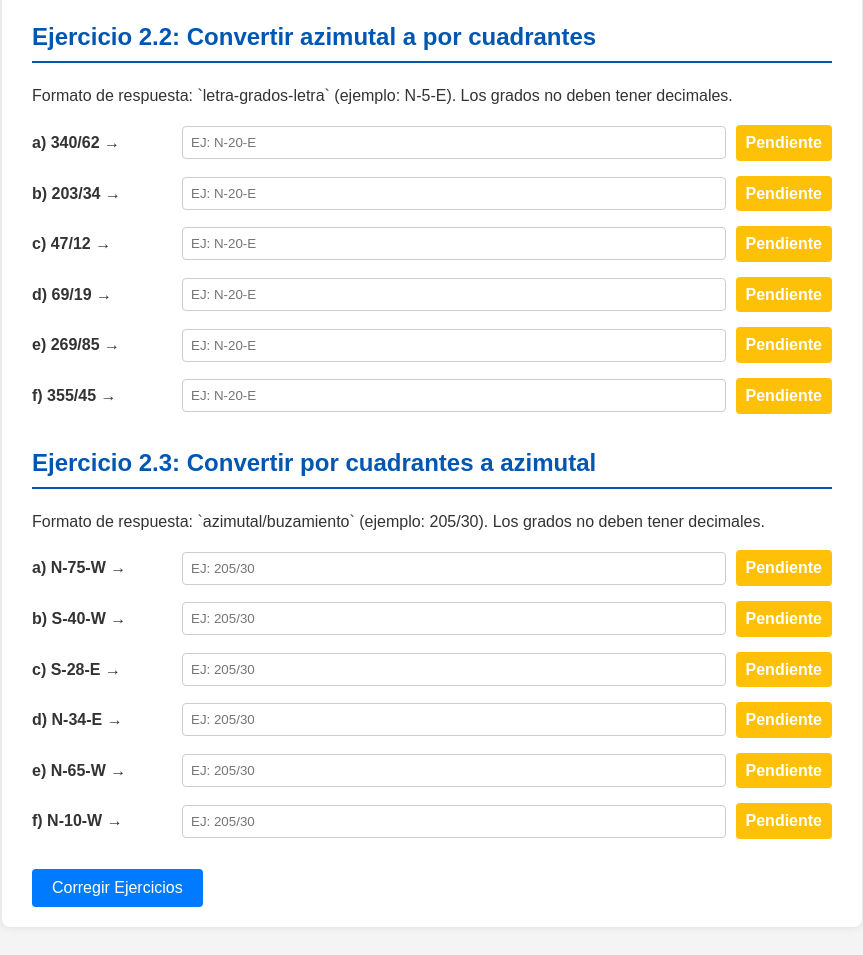
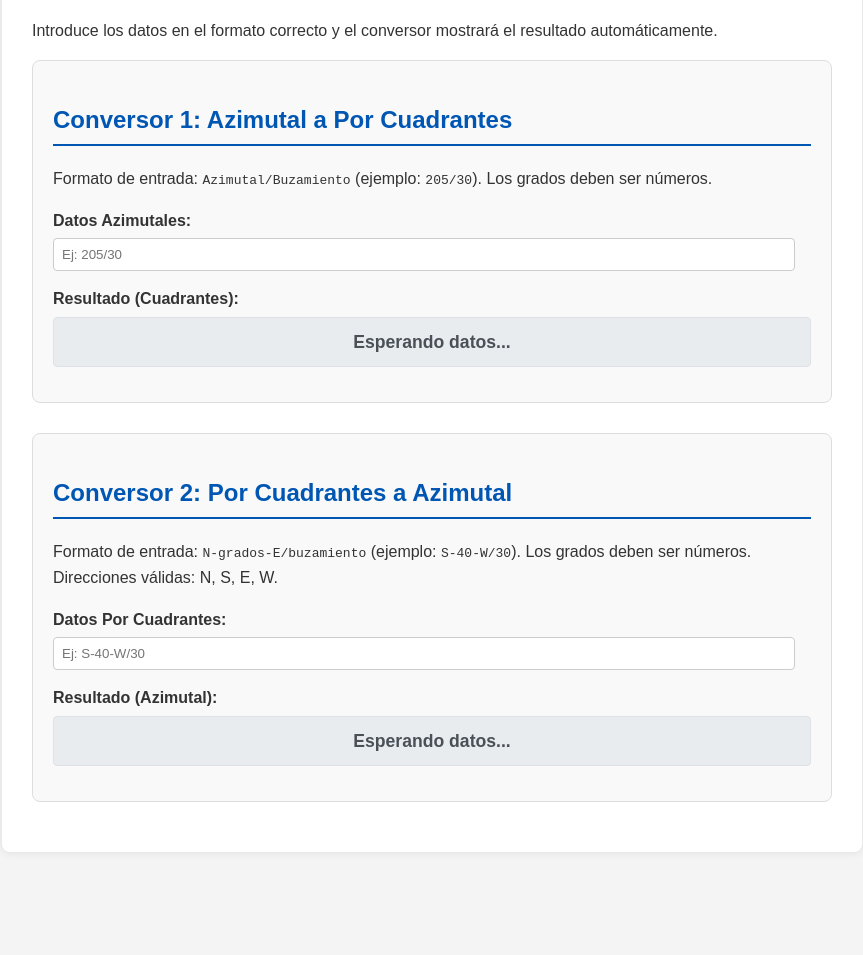
Before and after one commit to Bsebastian37/Cambio-de-notacion-AZIMULAL---POR-CUADRANTES, a plain HTML site: page index.html in a window 1280 px wide. Shown: the part 131-1086 px from the top of the page, without its empty margins (208-1071 px from the left). After the commit the page ends 1011 px from the top, so only its background shows below. Drawn offline with Linux system fonts and the light colour scheme.

Commit message:
Update index.html

```diff
--- a/index.html
+++ b/index.html
@@ -3,7 +3,7 @@
 <head>
     <meta charset="UTF-8">
     <meta name="viewport" content="width=device-width, initial-scale=1.0">
-    <title>Corrector de Ejercicios de Rumbos y Azimuts</title>
+    <title>Conversor de Notación Geológica</title>
     <style>
         body {
             font-family: Arial, sans-serif;
@@ -25,200 +25,199 @@
             border-bottom: 2px solid #0056b3;
             padding-bottom: 5px;
         }
-        .exercise-group {
+        .converter-group {
             margin-bottom: 30px;
+            border: 1px solid #ddd;
+            padding: 20px;
+            border-radius: 8px;
+            background-color: #f9f9f9;
         }
-        .exercise-item {
-            display: flex;
-            align-items: center;
+        .input-group {
             margin-bottom: 15px;
         }
-        .exercise-item label {
-            min-width: 150px;
+        .input-group label {
+            display: block;
+            margin-bottom: 5px;
             font-weight: bold;
         }
-        .exercise-item input[type="text"] {
-            flex-grow: 1;
+        .input-group input[type="text"] {
+            width: calc(100% - 16px);
             padding: 8px;
             border: 1px solid #ccc;
             border-radius: 4px;
-            margin-right: 10px;
-            text-transform: uppercase; /* Para manejar las letras N, S, E, W */
+            box-sizing: border-box;
         }
-        .result {
-            padding: 5px 10px;
+        .result-box {
+            background-color: #e9ecef;
+            padding: 10px;
             border-radius: 4px;
-            color: #fff;
+            border: 1px solid #dee2e6;
+            min-height: 20px;
+            font-size: 1.1em;
             font-weight: bold;
-            min-width: 60px;
+            color: #495057;
             text-align: center;
         }
-        .correct {
-            background-color: #28a745;
-        }
-        .incorrect {
-            background-color: #dc3545;
-        }
-        .pending {
-            background-color: #ffc107;
-        }
-        button {
-            padding: 10px 20px;
-            font-size: 16px;
-            cursor: pointer;
-            border: none;
-            border-radius: 4px;
-            color: #fff;
-            background-color: #007bff;
-        }
-        button:hover {
-            background-color: #0056b3;
+        .error-message {
+            color: #dc3545;
+            font-weight: bold;
+            display: none;
+            margin-top: 5px;
         }
     </style>
 </head>
 <body>
 
 <div class="container">
-    <h1>Autocorrector de Ejercicios</h1>
+    <h1>Conversor de Notación Geológica</h1>
+    <p>Introduce los datos en el formato correcto y el conversor mostrará el resultado automáticamente.</p>
 
-    <div class="exercise-group">
-        <h2>Ejercicio 2.2: Convertir azimutal a por cuadrantes</h2>
-        <p>Formato de respuesta: `letra-grados-letra` (ejemplo: N-5-E). Los grados no deben tener decimales.</p>
+    <div class="converter-group">
+        <h2>Conversor 1: Azimutal a Por Cuadrantes</h2>
+        <p>Formato de entrada: <code>Azimutal/Buzamiento</code> (ejemplo: <code>205/30</code>). Los grados deben ser números.</p>
 
-        <div class="exercise-item">
-            <label for="e22_a">a) 340/62 &rarr;</label>
-            <input type="text" id="e22_a" placeholder="Ej: N-20-E">
-            <span id="result_e22_a" class="result pending">Pendiente</span>
+        <div class="input-group">
+            <label for="azimuthalInput">Datos Azimutales:</label>
+            <input type="text" id="azimuthalInput" placeholder="Ej: 205/30" oninput="convertAzimuthalToQuadrant()">
         </div>
-        <div class="exercise-item">
-            <label for="e22_b">b) 203/34 &rarr;</label>
-            <input type="text" id="e22_b" placeholder="Ej: N-20-E">
-            <span id="result_e22_b" class="result pending">Pendiente</span>
+
+        <div class="input-group">
+            <label>Resultado (Cuadrantes):</label>
+            <div id="quadrantResult" class="result-box">Esperando datos...</div>
         </div>
-        <div class="exercise-item">
-            <label for="e22_c">c) 47/12 &rarr;</label>
-            <input type="text" id="e22_c" placeholder="Ej: N-20-E">
-            <span id="result_e22_c" class="result pending">Pendiente</span>
-        </div>
-        <div class="exercise-item">
-            <label for="e22_d">d) 69/19 &rarr;</label>
-            <input type="text" id="e22_d" placeholder="Ej: N-20-E">
-            <span id="result_e22_d" class="result pending">Pendiente</span>
-        </div>
-        <div class="exercise-item">
-            <label for="e22_e">e) 269/85 &rarr;</label>
-            <input type="text" id="e22_e" placeholder="Ej: N-20-E">
-            <span id="result_e22_e" class="result pending">Pendiente</span>
-        </div>
-        <div class="exercise-item">
-            <label for="e22_f">f) 355/45 &rarr;</label>
-            <input type="text" id="e22_f" placeholder="Ej: N-20-E">
-            <span id="result_e22_f" class="result pending">Pendiente</span>
-        </div>
+        <div id="azimuthalError" class="error-message"></div>
     </div>
 
-    <div class="exercise-group">
-        <h2>Ejercicio 2.3: Convertir por cuadrantes a azimutal</h2>
-        <p>Formato de respuesta: `azimutal/buzamiento` (ejemplo: 205/30). Los grados no deben tener decimales.</p>
+    <div class="converter-group">
+        <h2>Conversor 2: Por Cuadrantes a Azimutal</h2>
+        <p>Formato de entrada: <code>N-grados-E/buzamiento</code> (ejemplo: <code>S-40-W/30</code>). Los grados deben ser números. Direcciones válidas: N, S, E, W.</p>
 
-        <div class="exercise-item">
-            <label for="e23_a">a) N-75-W &rarr;</label>
-            <input type="text" id="e23_a" placeholder="Ej: 205/30">
-            <span id="result_e23_a" class="result pending">Pendiente</span>
+        <div class="input-group">
+            <label for="quadrantInput">Datos Por Cuadrantes:</label>
+            <input type="text" id="quadrantInput" placeholder="Ej: S-40-W/30" oninput="convertQuadrantToAzimuthal()">
         </div>
-        <div class="exercise-item">
-            <label for="e23_b">b) S-40-W &rarr;</label>
-            <input type="text" id="e23_b" placeholder="Ej: 205/30">
-            <span id="result_e23_b" class="result pending">Pendiente</span>
+
+        <div class="input-group">
+            <label>Resultado (Azimutal):</label>
+            <div id="azimuthalResult" class="result-box">Esperando datos...</div>
         </div>
-        <div class="exercise-item">
-            <label for="e23_c">c) S-28-E &rarr;</label>
-            <input type="text" id="e23_c" placeholder="Ej: 205/30">
-            <span id="result_e23_c" class="result pending">Pendiente</span>
-        </div>
-        <div class="exercise-item">
-            <label for="e23_d">d) N-34-E &rarr;</label>
-            <input type="text" id="e23_d" placeholder="Ej: 205/30">
-            <span id="result_e23_d" class="result pending">Pendiente</span>
-        </div>
-        <div class="exercise-item">
-            <label for="e23_e">e) N-65-W &rarr;</label>
-            <input type="text" id="e23_e" placeholder="Ej: 205/30">
-            <span id="result_e23_e" class="result pending">Pendiente</span>
-        </div>
-        <div class="exercise-item">
-            <label for="e23_f">f) N-10-W &rarr;</label>
-            <input type="text" id="e23_f" placeholder="Ej: 205/30">
-            <span id="result_e23_f" class="result pending">Pendiente</span>
-        </div>
+        <div id="quadrantError" class="error-message"></div>
     </div>
-
-    <button onclick="checkAnswers()">Corregir Ejercicios</button>
 </div>
 
 <script>
-    // Respuestas correctas del Ejercicio 2.2 (Azimutal -> Cuadrantes)
-    // El formato es `letra-grados-letra/buzamiento`
-    const answers22 = {
-        'e22_a': 'N-20-W/62',
-        'e22_b': 'S-23-W/34',
-        'e22_c': 'N-47-E/12',
-        'e22_d': 'N-69-E/19',
-        'e22_e': 'S-89-W/85',
-        'e22_f': 'N-5-W/45'
-    };
+    // Función para convertir de Azimutal a Por Cuadrantes
+    function convertAzimuthalToQuadrant() {
+        const input = document.getElementById('azimuthalInput').value.trim();
+        const resultBox = document.getElementById('quadrantResult');
+        const errorBox = document.getElementById('azimuthalError');
 
-    // Respuestas correctas del Ejercicio 2.3 (Cuadrantes -> Azimutal)
-    // El formato es `azimutal/buzamiento`
-    const answers23 = {
-        'e23_a': '285/75',
-        'e23_b': '220/40',
-        'e23_c': '152/28',
-        'e23_d': '34/34',
-        'e23_e': '295/65',
-        'e23_f': '350/10'
-    };
+        errorBox.style.display = 'none';
 
-    // Función principal para corregir todas las respuestas
-    function checkAnswers() {
-        // Corregir Ejercicio 2.2
-        for (const key in answers22) {
-            const inputElement = document.getElementById(key);
-            const resultElement = document.getElementById(`result_${key}`);
-
-            // Unimos el rumbo y el buzamiento para la comparación
-            const userAnswer = `${inputElement.value.toUpperCase()}/${key.buzamiento}`; // La lógica de buzamiento no es directa, mejor le decimos al usuario que lo ignore en este ejercicio.
-
-            // Simplemente comparamos la parte de rumbo (azimutal o cuadrantes)
-            const userRumbo = inputElement.value.toUpperCase().replace(/\s/g, ''); // Limpiamos espacios
-            const correctRumbo = answers22[key].split('/')[0].replace(/\s/g, '');
-
-            if (userRumbo === correctRumbo) {
-                resultElement.textContent = 'Correcto';
-                resultElement.className = 'result correct';
-            } else {
-                resultElement.textContent = 'Incorrecto';
-                resultElement.className = 'result incorrect';
-            }
+        if (!input) {
+            resultBox.textContent = 'Esperando datos...';
+            return;
         }
 
-        // Corregir Ejercicio 2.3
-        for (const key in answers23) {
-            const inputElement = document.getElementById(key);
-            const resultElement = document.getElementById(`result_${key}`);
+        const parts = input.split('/');
+        if (parts.length !== 2) {
+            errorBox.textContent = 'Formato incorrecto. Use Azimutal/Buzamiento.';
+            errorBox.style.display = 'block';
+            resultBox.textContent = '';
+            return;
+        }
 
-            // Simplemente comparamos la respuesta completa
-            const userAnswer = inputElement.value.toUpperCase().replace(/\s/g, '');
-            const correctAnswer = answers23[key].replace(/\s/g, '');
+        const azimuth = parseFloat(parts[0]);
+        const dip = parseFloat(parts[1]);
 
-            if (userAnswer === correctAnswer) {
-                resultElement.textContent = 'Correcto';
-                resultElement.className = 'result correct';
-            } else {
-                resultElement.textContent = 'Incorrecto';
-                resultElement.className = 'result incorrect';
-            }
+        if (isNaN(azimuth) || isNaN(dip) || azimuth < 0 || azimuth > 360 || dip < 0 || dip > 90) {
+            errorBox.textContent = 'Valores inválidos. Asegúrese de que los grados sean números y estén en los rangos correctos (0-360 para Azimutal, 0-90 para Buzamiento).';
+            errorBox.style.display = 'block';
+            resultBox.textContent = '';
+            return;
         }
+
+        let quadrant, angle;
+
+        if (azimuth >= 0 && azimuth < 90) {
+            quadrant = 'N-E';
+            angle = azimuth;
+        } else if (azimuth >= 90 && azimuth < 180) {
+            quadrant = 'S-E';
+            angle = 180 - azimuth;
+        } else if (azimuth >= 180 && azimuth < 270) {
+            quadrant = 'S-W';
+            angle = azimuth - 180;
+        } else {
+            quadrant = 'N-W';
+            angle = 360 - azimuth;
+        }
+
+        resultBox.textContent = `${quadrant.split('-')[0]}-${Math.round(angle)}-${quadrant.split('-')[1]}/${Math.round(dip)}`;
+    }
+
+    // Función para convertir de Por Cuadrantes a Azimutal
+    function convertQuadrantToAzimuthal() {
+        const input = document.getElementById('quadrantInput').value.trim().toUpperCase();
+        const resultBox = document.getElementById('azimuthalResult');
+        const errorBox = document.getElementById('quadrantError');
+
+        errorBox.style.display = 'none';
+
+        if (!input) {
+            resultBox.textContent = 'Esperando datos...';
+            return;
+        }
+
+        const parts = input.split('/');
+        if (parts.length !== 2) {
+            errorBox.textContent = 'Formato incorrecto. Use N-grados-E/buzamiento.';
+            errorBox.style.display = 'block';
+            resultBox.textContent = '';
+            return;
+        }
+
+        const rumboStr = parts[0].split('-');
+        const dip = parseFloat(parts[1]);
+
+        if (rumboStr.length !== 3) {
+             errorBox.textContent = 'Formato de rumbo incorrecto. Use N-grados-E.';
+            errorBox.style.display = 'block';
+            resultBox.textContent = '';
+            return;
+        }
+
+        const direction1 = rumboStr[0];
+        const angle = parseFloat(rumboStr[1]);
+        const direction2 = rumboStr[2];
+
+        if (isNaN(angle) || isNaN(dip) || angle < 0 || angle > 90 || dip < 0 || dip > 90) {
+            errorBox.textContent = 'Valores inválidos. Asegúrese de que los grados sean números y estén en los rangos correctos (0-90).';
+            errorBox.style.display = 'block';
+            resultBox.textContent = '';
+            return;
+        }
+
+        if (!['N', 'S'].includes(direction1) || !['E', 'W'].includes(direction2)) {
+             errorBox.textContent = 'Direcciones inválidas. Use N, S, E o W.';
+            errorBox.style.display = 'block';
+            resultBox.textContent = '';
+            return;
+        }
+
+        let azimuth;
+
+        if (direction1 === 'N' && direction2 === 'E') {
+            azimuth = angle;
+        } else if (direction1 === 'S' && direction2 === 'E') {
+            azimuth = 180 - angle;
+        } else if (direction1 === 'S' && direction2 === 'W') {
+            azimuth = 180 + angle;
+        } else { // N-W
+            azimuth = 360 - angle;
+        }
+
+        resultBox.textContent = `${Math.round(azimuth)}/${Math.round(dip)}`;
     }
 </script>
 
```
